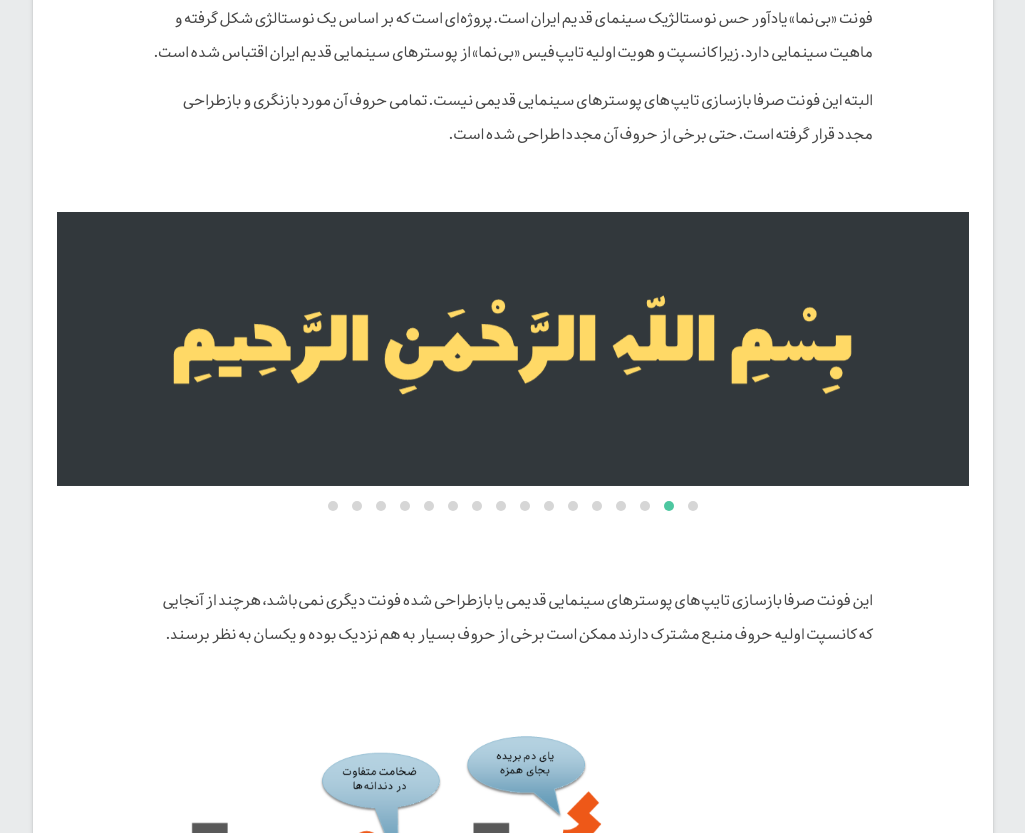
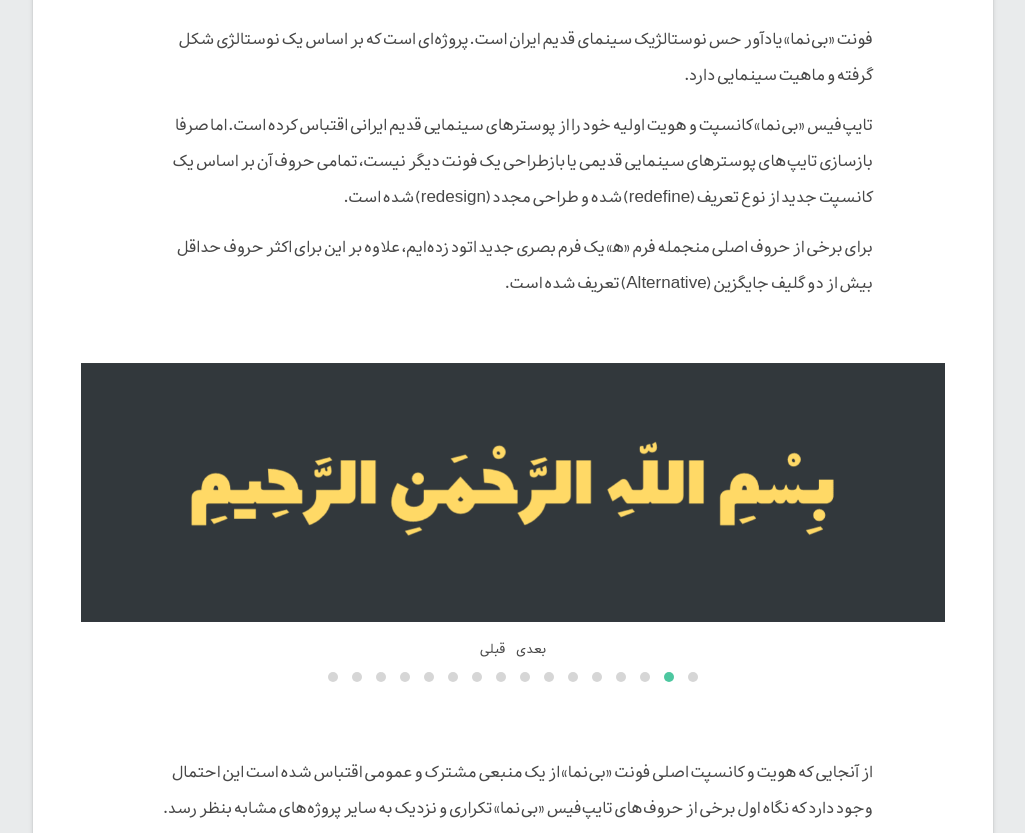
Before and after one commit to font-store/BinamaFont, a website: page docs/index.html in a window 1280 px wide. Shown: the part 1047-1880 px from the top of the page, without its empty margins (127-1152 px from the left). Drawn offline with nearby package versions, Linux system fonts and the light colour scheme; files whose address does not match are found by name.

Commit message:
for chenge about

```diff
--- a/docs/assets/css/main.css
+++ b/docs/assets/css/main.css
@@ -357,7 +357,7 @@ a:hover i {
 }
 
 .content-text {
-  padding: 50px 0
+  padding: 70px 0
 }
 
 .content-text h4 {
@@ -380,9 +380,9 @@ a:hover i {
 }
 
 .content-text p {
-  padding: 0 120px;
+
   margin: 0;
-  font-size: 16px;
+  font-size: 17px;
   line-height: 2.1
 }
 
@@ -473,7 +473,7 @@ a:hover i {
 
 .main-slider {
   margin: 10px auto;
-  width: 95% !important;
+  width: 90% !important;
   padding: 0
 }
 
--- a/docs/assets/js/app.js
+++ b/docs/assets/js/app.js
@@ -4,15 +4,20 @@ $(document).ready(function () {
         rtl: true,
         items: 1,
         autoplay: 1000,
-        smartSpeed: 200,
-        nav: false,
-        animateIn: 'bounceInLeft',
-        animateOut: 'bounceOutRight',
+        // smartSpeed: 200,
+        nav: true,
+        animateIn: 'slideInLeft',
+       animateOut: 'slideOutRight',
+
         loop: true,
-        responsiveBaseElement: window
+        responsiveBaseElement: window,
+        navText: ['بعدی', 'قبلی'],
     });
 
     $(" .useablity-slider").owlCarousel({
+        animateIn: 'slideInLeft',
+        animateOut: 'slideOutRight',
+
         rtl: true,
         items: 2,
         nav: true,
--- a/docs/index.html
+++ b/docs/index.html
@@ -28,8 +28,6 @@
 
             </div>
             <div class="ffslogo-title i1s-hidden">
-
-
                 <svg xmlns="http://www.w3.org/2000/svg" xmlns:xlink="http://www.w3.org/1999/xlink" viewBox="0 0 818.53 154.35">
                     <path class="text-logo" d="M191.82,106.39q.6-6.75.6-16.5,0-1.8-.08-7.12T192.27,74V50.44l-26.7,4.8v15.3h-5.85V59.14l-20,2.7v8.7h-5.85V59.14l-20,2.7v8.7H61.47l-8.4,55.35h19.2v5.7H53.37a9.09,9.09,0,0,1-4.5-.83q-1.35-.83-1.35-3.23v-57l-28.2,12.6v45q0,15.3,8.7,25.5t23.4,10.2h20.7a29.54,29.54,0,0,0,20.1-7.65q5.25-5.25,6.9-14.85a54,54,0,0,0,.9-8v-7.5h12.45a14.42,14.42,0,0,0,7-1.73,8.62,8.62,0,0,0,4.2-4.57,15.79,15.79,0,0,0,13,6.3,16.06,16.06,0,0,0,13.2-6.45q6.45,6.45,17.85,6.45a27.08,27.08,0,0,0,13-3.15,19.15,19.15,0,0,0,8.4-8.25A36.22,36.22,0,0,0,191.82,106.39Z" transform="translate(-19.32 -9.49)" />
                     <path class="text-logo" d="M198.42,112.24a18.93,18.93,0,0,1-1.2,7,32.52,32.52,0,0,1-2.4,4.73q-1.5,2.47-2.55,3.9t-3.37,4.35q-2.32,2.93-2.77,3.67l22.5,17.25q10-12.3,11.7-14.7a54.38,54.38,0,0,0,5-9,21.54,21.54,0,0,0,2.1-8.85V52.09l-29,4.2Z" transform="translate(-19.32 -9.49)" />
@@ -94,15 +92,11 @@
 
                 </div>
                 <div class="content-text">
-
+                    <p>فونت «بی‌نما» یادآور حس نوستالژیک سینمای قدیم ایران است. پروژه‌ای است که بر اساس یک نوستالژی شکل گرفته و ماهیت سینمایی دارد. </p>
+                    <p>تایپ‌فیس «بی‌نما» کانسپت و هویت اولیه خود را از پوسترهای سینمایی قدیم ایرانی اقتباس کرده است. اما صرفا بازسازی تایپ‌های پوسترهای سینمایی قدیمی یا بازطراحی یک فونت دیگر نیست، تمامی حروف آن بر اساس یک کانسپت جدید از نوع تعریف (redefine) شده و طراحی مجدد (redesign) شده است.</p>
                     <p>
-                        فونت «بی‌نما» یادآور حس نوستالژیک سینمای قدیم ایران است. پروژه‌ای است که بر اساس یک نوستالژی شکل گرفته و ماهیت سینمایی دارد. زیرا کانسپت و هویت اولیه تایپ‌فیس «بی‌نما» از پوسترهای سینمایی قدیم ایران اقتباس شده است.
+                        برای برخی از حروف‌ اصلی منجمله فرم «ه‍» یک فرم بصری جدید اتود زده‌ایم، علاوه بر این برای اکثر حروف حداقل بیش از دو گلیف جایگزین (Alternative) تعریف شده است.
                     </p>
-                    <p>
-                        البته این فونت صرفا بازسازی تایپ‌های پوسترهای سینمایی قدیمی نیست. تمامی حروف آن مورد بازنگری و بازطراحی مجدد قرار گرفته است. حتی برخی از حروف آن مجددا طراحی شده است.
-
-                    </p>
-
                     <div class="main-slider owl-carousel owl-theme">
                         <div>
                             <img src="assets/images/slides/Slide1.PNG">
@@ -154,6 +148,7 @@
                         </div>
                     </div>
 
+                    <p>از آنجایی که هویت و کانسپت اصلی فونت «بی‌نما» از یک منبعی مشترک و عمومی اقتباس شده است این احتمال وجود دارد که نگاه اول برخی از حروف‌های تایپ‌فیس «بی‌نما» تکراری و نزدیک به سایر پروژه‌های مشابه بنظر رسد. </p>
                     <p>
                         این فونت صرفا بازسازی تایپ‌های پوسترهای سینمایی قدیمی یا بازطراحی شده فونت دیگری نمی‌باشد، هرچند از آنجایی که کانسپت اولیه حروف منبع مشترک دارند ممکن است برخی از حروف بسیار به هم نزدیک بوده و یکسان به نظر برسند.
                     </p>
@@ -267,6 +262,7 @@
                     </div>
                 </div>
                 <div class="content-text">
+
                     <p>
                         بطور کلی فونت یک ابزاری کاربردی و یک رسانه است که از آن برای انتقال پیام به مخاطبین، مورد استفاده قرار می‌گیرد. فونت‌ها بر اساس معیارهای مختلفی طراحی و تولید می‌شوند. یک فونت ممکن است برای کاربردهای مشخصی که مصارف عمومی دارند طراحی و تولید شود، فونت دیگر برای یک نوع نیاز خاص که فقط مصارف محدودی دارد طراحی و ساخته شود.
                     </p>
```
Also changed, not shown: docs/assets/fonts/Behdad-Regular.otf, docs/assets/fonts/Behdad-Regular.ttf, docs/assets/fonts/Behdad-Regular.woff, docs/assets/fonts/Behdad-Regular.woff2.
